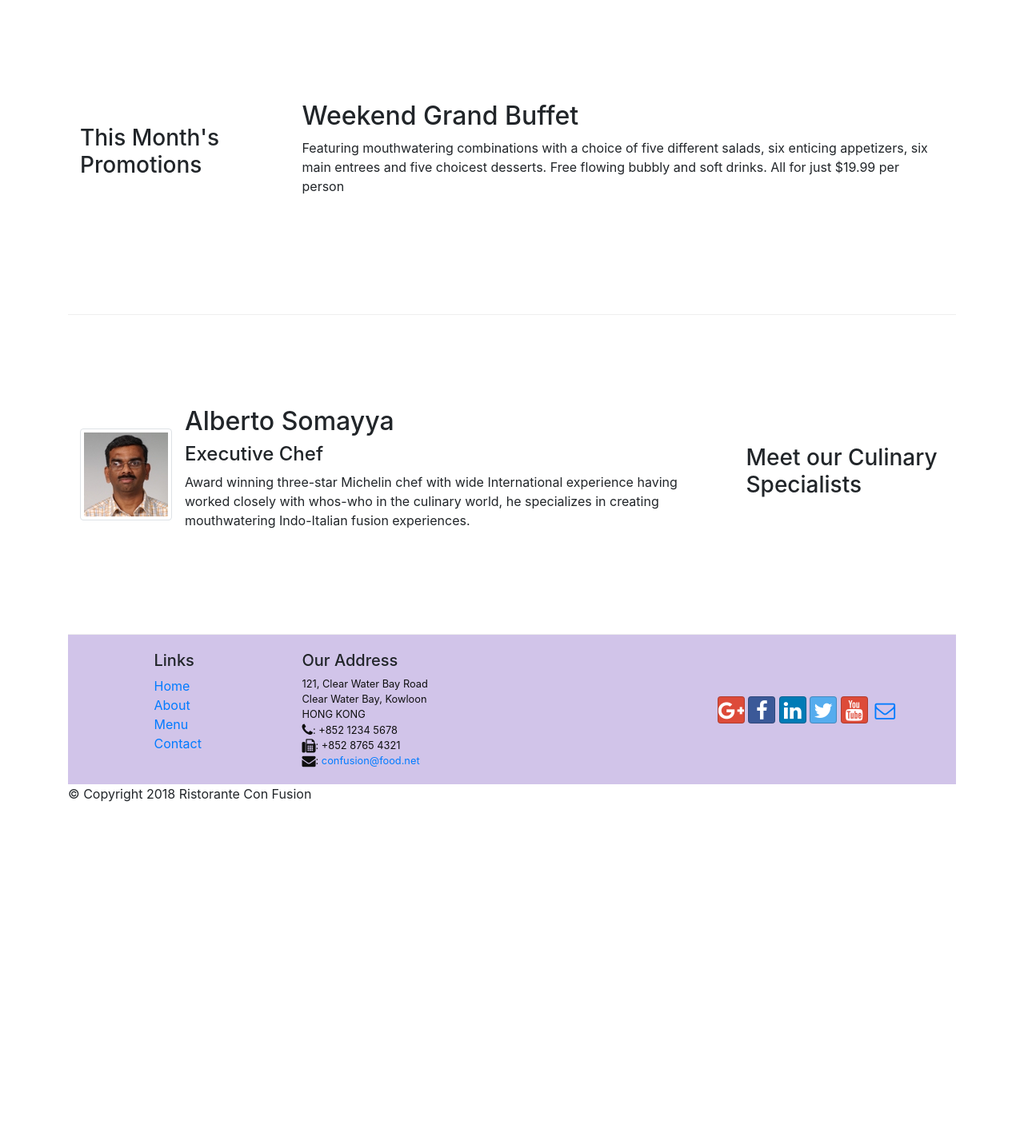
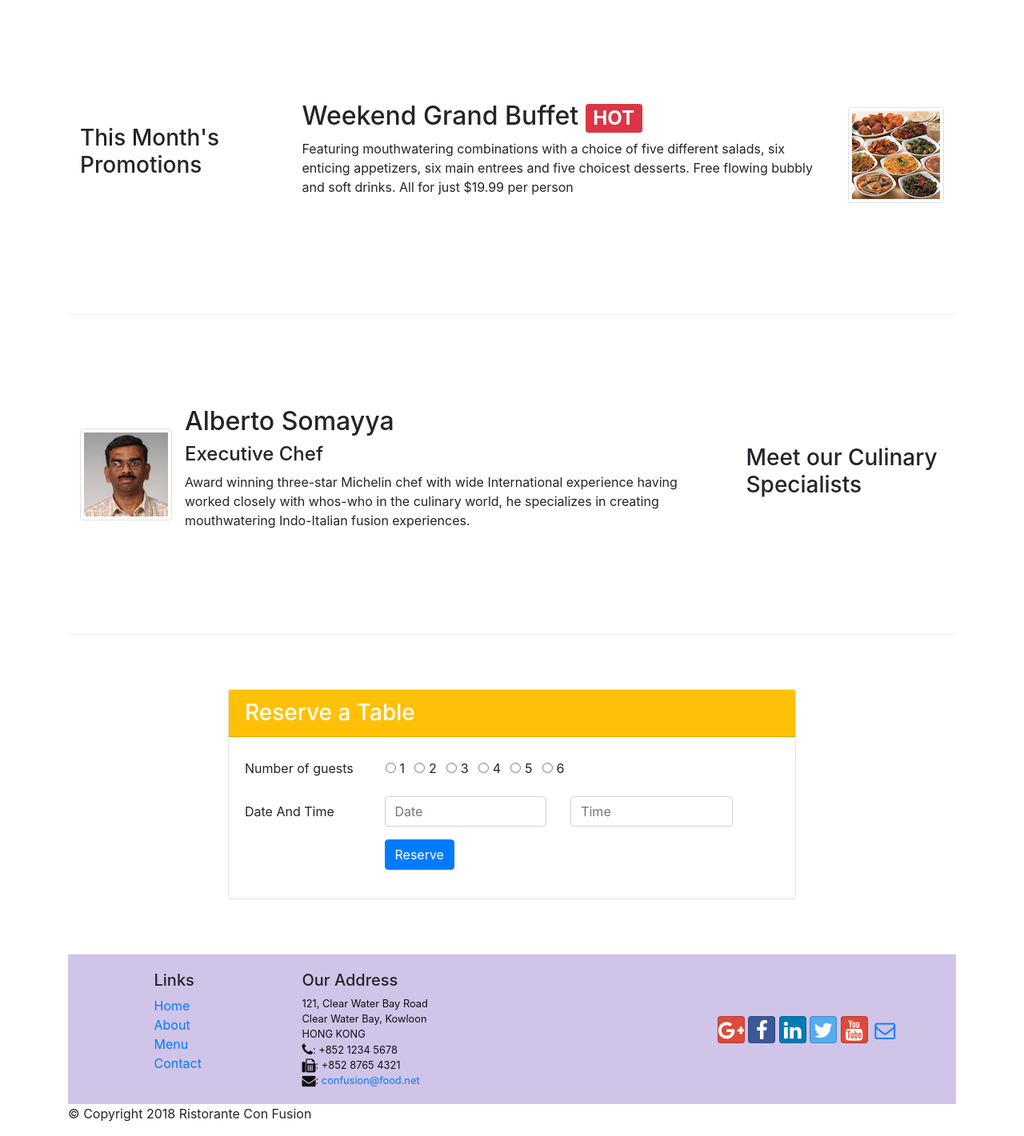
Before and after one commit to alanvaldo/conFusion, a website: page index.html in a window 1280 px wide. Shown: the part 740-2161 px from the top of the page at 80% size. Before the commit the page ends 1761 px from the top, so only its background shows below. Drawn offline with nearby package versions, Linux system fonts and the light colour scheme.

Commit message:
Assignment Week 2

```diff
--- a/index.html
+++ b/index.html
@@ -40,8 +40,11 @@
                     <h1>Ristorante con Fusion</h1>
                     <p>We take inspiration from the World's best cuisines, and create a unique fusion experience. Our lipsmacking creations will tickle your culinary senses!</p>
                 </div>
-                <div class="col-12 col-sm align-self-center">
+                <div class="col-12 col-sm-3 align-self-center">
                     <img src="img/logo.png" class="img-fluid">
+                </div>
+                <div class="col-12 col-sm-3 align-self-center">
+                    <a class="btn btn-warning btn-sm btn-block" href="#reserveForm" role="button">Reserve Table</a>
                 </div>
             </div>
         </div>
@@ -53,7 +56,7 @@
                 <h3>Our Lipsmacking Culinary Creations</h3>
             </div>
             <div class="col col-sm order-sm-first col-md">
-                <div class="media">'
+                <div class="media">
                     <img class="d-flex mr-3 img-thumbnail align-self-center" src="img/uthappizza.png" alt="Uthappizza">
                     <div class="media-body">
                         <h2 class="mt-0">Uthappizza
@@ -72,8 +75,15 @@
                 <h3>This Month's Promotions</h3>
             </div>
             <div class="col col-sm col-md">
-                <h2>Weekend Grand Buffet</h2>
-                <p>Featuring mouthwatering combinations with a choice of five different salads, six enticing appetizers, six main entrees and five choicest desserts. Free flowing bubbly and soft drinks. All for just $19.99 per person </p>
+                <div class="media">
+                    <div class="media-body">
+                        <h2 class="mt-0">Weekend Grand Buffet
+                            <span class="badge badge-danger">HOT</span>
+                        </h2>
+                        <p class="d-none d-sm-block">Featuring mouthwatering combinations with a choice of five different salads, six enticing appetizers, six main entrees and five choicest desserts. Free flowing bubbly and soft drinks. All for just $19.99 per person </p>
+                    </div>
+                    <img class="d-flex ml-3 img-thumbnail align-self-center" src="img/buffet.png" alt="Uthappizza">
+                </div>
             </div>
         </div>
 
@@ -89,6 +99,63 @@
                         <h4>Executive Chef</h4>
                         <p class="d-none d-sm-block">Award winning three-star Michelin chef with wide International experience having worked closely with whos-who in the culinary world, he specializes in creating mouthwatering Indo-Italian fusion experiences.
                         </p>
+                    </div>
+                </div>
+            </div>
+        </div>
+
+        <div class="row row-content align-items-center justify-content-center">
+            <div class="col-12 col-sm-8">
+                <div class="card">
+                    <h3 class="card-header bg-warning text-white">Reserve a Table</h3>
+                    <div class="card-body">
+                        <form id="reserveForm">
+                            <div class="form-group row">
+                                <div class="col-md-3">
+                                    <label for="numberOfGuests" class="col-form-label">Number of guests</label>
+                                </div>
+                                <div class="form-check form-check-inline ml-3">
+                                    <input class="form-check-input" type="radio" name="inlineRadioOptions" id="inlineRadio1" value="option1">
+                                    <label class="form-check-label" for="inlineRadio1">1</label>
+                                </div>
+                                <div class="form-check form-check-inline">
+                                    <input class="form-check-input" type="radio" name="inlineRadioOptions" id="inlineRadio2" value="option2">
+                                    <label class="form-check-label" for="inlineRadio2">2</label>
+                                </div>
+                                <div class="form-check form-check-inline">
+                                    <input class="form-check-input" type="radio" name="inlineRadioOptions" id="inlineRadio3" value="option3">
+                                    <label class="form-check-label" for="inlineRadio3">3</label>
+                                </div>
+                                <div class="form-check form-check-inline">
+                                    <input class="form-check-input" type="radio" name="inlineRadioOptions" id="inlineRadio4" value="option4">
+                                    <label class="form-check-label" for="inlineRadio4">4</label>
+                                </div>
+                                <div class="form-check form-check-inline">
+                                    <input class="form-check-input" type="radio" name="inlineRadioOptions" id="inlineRadio5" value="option5">
+                                    <label class="form-check-label" for="inlineRadio5">5</label>
+                                </div>
+                                <div class="form-check form-check-inline">
+                                    <input class="form-check-input" type="radio" name="inlineRadioOptions" id="inlineRadio6" value="option6">
+                                    <label class="form-check-label" for="inlineRadio6">6</label>
+                                </div>
+                            </div>
+                            <div class="form-group row">
+                                <div class="col-md-3">
+                                    <label for="dateAndTime" class="col-form-label">Date And Time</label>
+                                </div>
+                                <div class="col-12 col-md-4">
+                                    <input type="text" class="form-control" id="date" name="date" placeholder="Date">
+                                </div>
+                                <div class="col-12 col-md-4">
+                                    <input type="text" class="form-control" id="date" name="date" placeholder="Time">
+                                </div>
+                            </div>
+                            <div class="form-group row">
+                                <div class="offset-md-3 col-4">
+                                    <button type="submit" class="btn btn-primary">Reserve</button>
+                                </div>
+                            </div>
+                        </form>
                     </div>
                 </div>
             </div>
```
